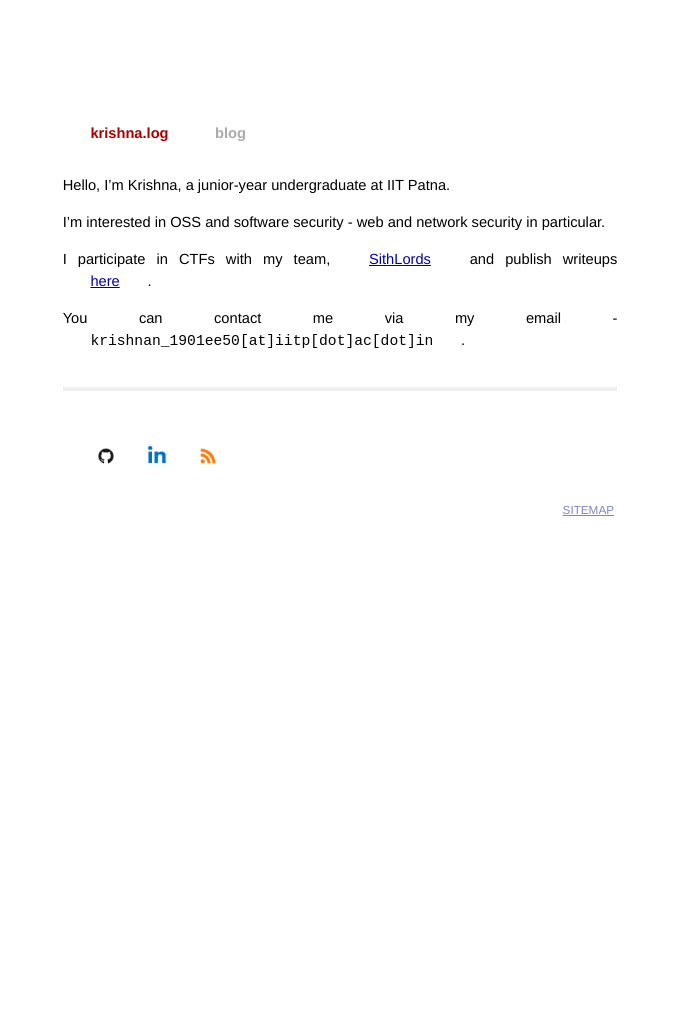
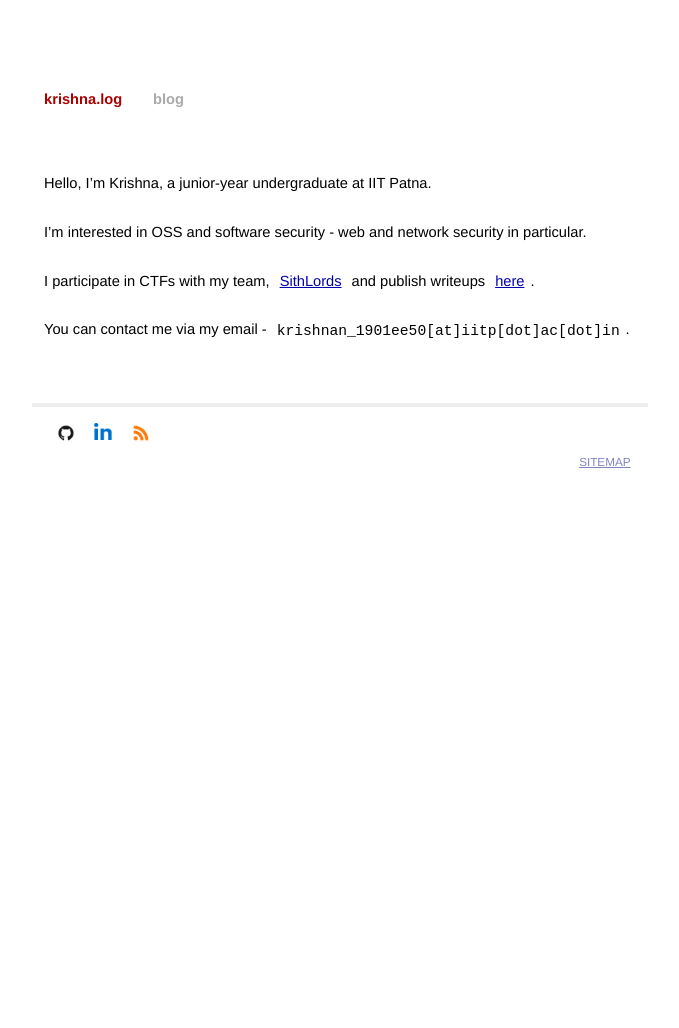
Before and after one commit to lordlabuckdas/lordlabuckdas.github.io, a Jekyll site: the page built from index.md, in a window 1280 px wide. Shown: the whole page, without its empty margins (300-979 px from the left). Built offline with Jekyll 4.4.1, drawn with Linux system fonts in a browser that asks for light colours; after the commit the page ends 938 px from its top, so only the background shows below that.

Commit message:
spacing fix 2

```diff
--- a/css/screen.css
+++ b/css/screen.css
@@ -7,8 +7,8 @@
 /* Global Reset */
 
 * {
-  margin: 5%;
-  padding: 0;
+  margin: 0;
+  padding: 1%;
 }
 
 html, body {
```
